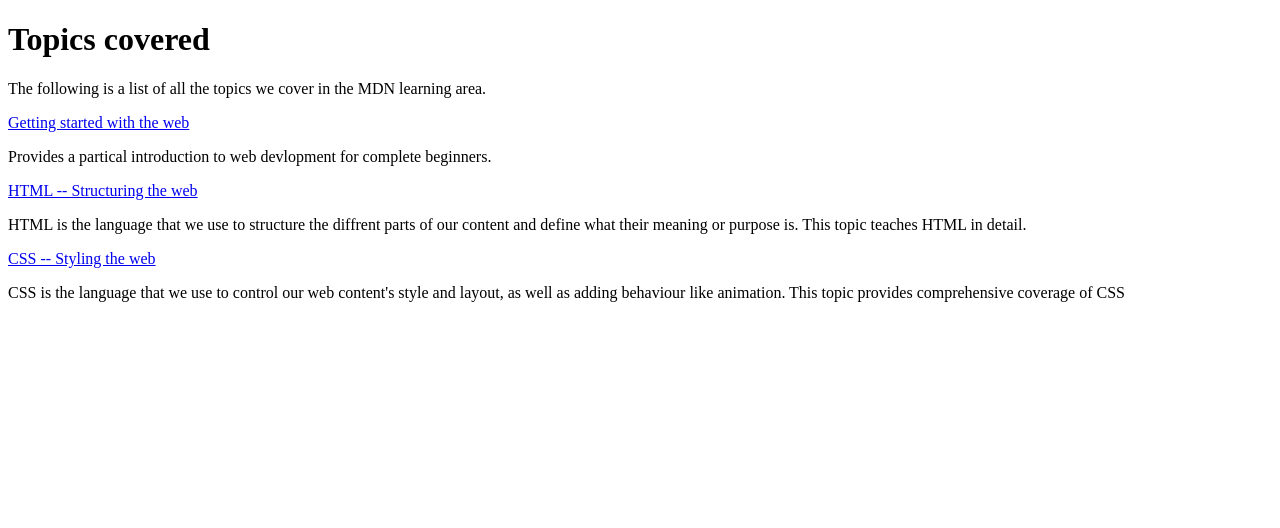
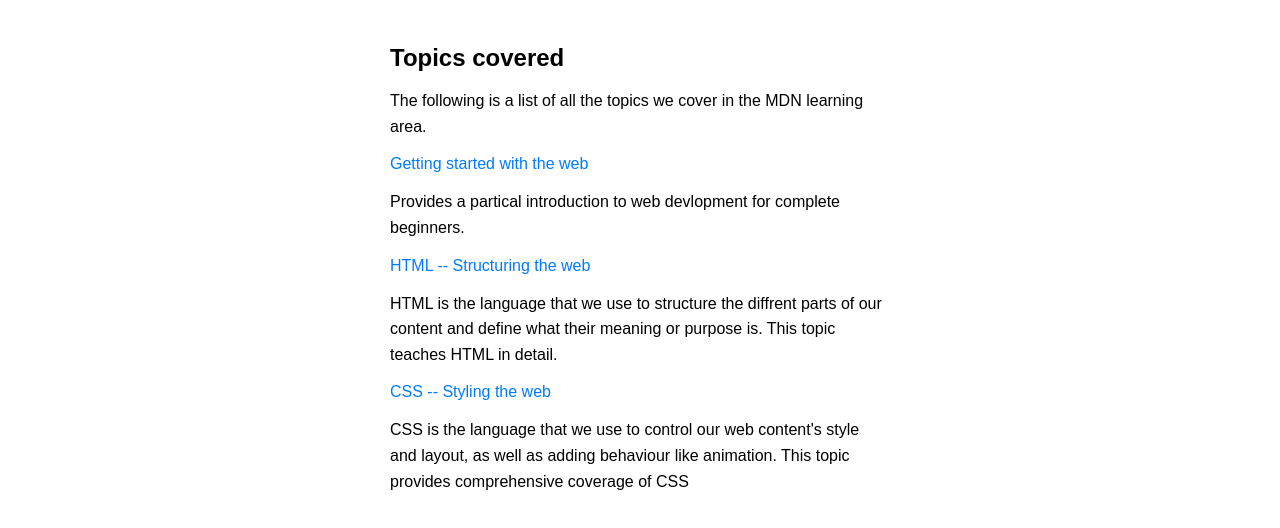
Before and after one commit to Avinash01-GIT/Day2-ReactHw, a plain HTML site: page index.html in a window 1280 px wide. Drawn offline with nearby package versions, Linux system fonts and the light colour scheme.

Commit message:
added css

```diff
--- a/index.html
+++ b/index.html
@@ -4,6 +4,7 @@
   <meta charset="UTF-8">
   <meta name="viewport" content="width=device-width, initial-scale=1.0">
   <title>React-Document</title>
+  <link rel="stylesheet" href="./style.css">
 </head>
 <body>
   <div id="root"></div>
--- /dev/null
+++ b/style.css
@@ -0,0 +1,24 @@
+#root {
+  max-width: 500px;
+  margin: 00px auto;
+  padding: 20px;
+  font-family: Arial, Helvetica, sans-serif;
+}
+
+h1 {
+  font-size: 24px;
+}
+
+p {
+  font-size: 16px;
+  line-height: 1.6;
+}
+
+a {
+  color: #007bff;
+  text-decoration: none;
+}
+
+a:hover {
+  text-decoration: underline;
+}
```
